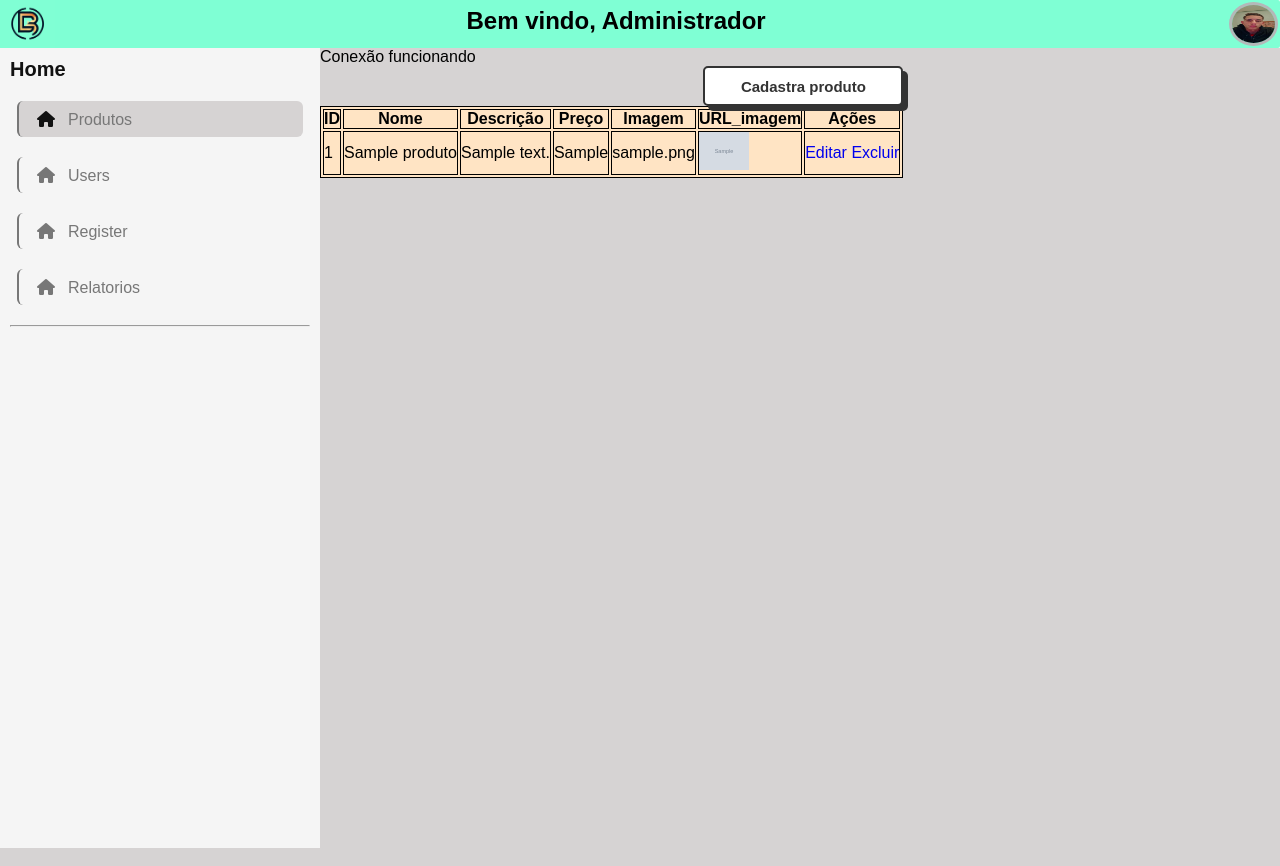
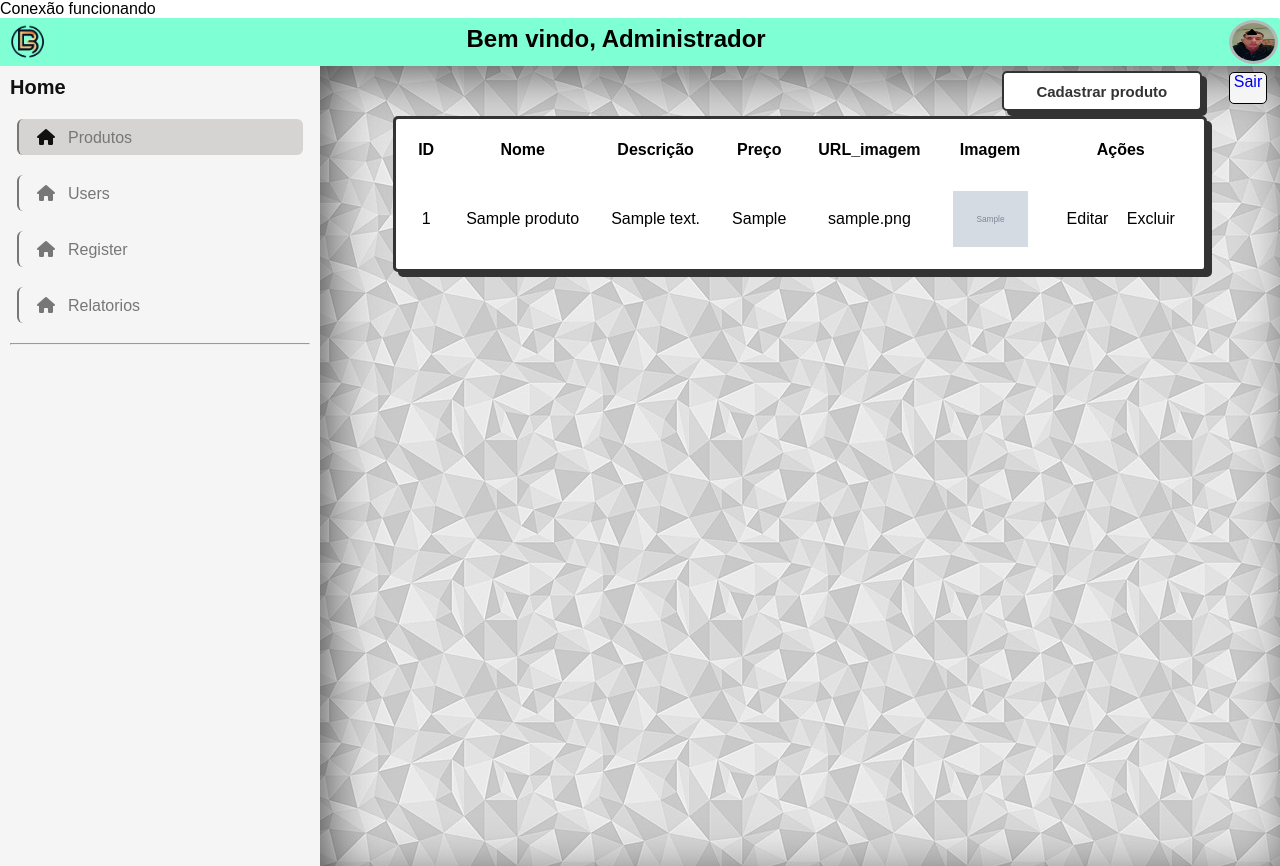
Before and after one commit to IgorFreitasRocha/crud_ingresso, a PHP site: page /CRUD/painel_admin.php in a window 1280 px wide. Run offline with PHP 8.4, Linux system fonts and the light colour scheme; the visitor is signed in with stand-in values (Sample User, id 1); tables that the repository leaves empty or names only in its code hold one stand-in row (values such as "Sample post"); grey boxes marked "Sample" are stand-in pictures; some libraries are stand-ins or nearby versions.

Commit message:
Logout incluso

```diff
--- a/CRUD/excluir_produto.php
+++ b/CRUD/excluir_produto.php
@@ -3,7 +3,7 @@ session_start();
 
 
 if(!isset($_SESSION['admin_logado'])){
-    header("Location:login.php");
+    header("Location:logout.php");
     exit();
 
 
@@ -47,7 +47,7 @@ if ($_SERVER['REQUEST_METHOD'] == 'GET' && isset($_GET['id'])){
 <body>
     <h2>Excluir produto</h2>
     <p><?php echo $mensagem ?></p>
-    <a href="listar_produto.php">Voltar a lista de produtos</a>
+    <a href="painel_admin.php">Voltar a lista de produtos</a>
 
 </body>
 </html>
--- /dev/null
+++ b/CRUD/logout.php
@@ -0,0 +1,6 @@
+<?php
+    require_once "processa_login.php";
+    logout();
+
+
+?>
--- a/CRUD/painel_admin.php
+++ b/CRUD/painel_admin.php
@@ -1,11 +1,25 @@
 <?php
 session_start();
 
-
+//Varificação se o usuario está logado
 if (!isset($_SESSION['admin_logado'])) {
-    header("Location:login.php");
+    header("Location:logout.php");
     exit();
 }
+
+
+//Banco de dados
+
+require_once('conexao.php');
+
+try {
+    $stmt = $pdo->prepare("SELECT * FROM produtos");
+    $stmt->execute();
+    $produtos = $stmt->fetchAll(PDO::FETCH_ASSOC);
+} catch (PDOException $erro) {
+    echo "Erro " . $erro->getMessage();
+}
+
 ?>
 
 
@@ -33,7 +47,13 @@ if (!isset($_SESSION['admin_logado'])) {
             <div class="user">
                 <img src="img/eu.jpg" alt="">
             </div>
+
+            <i class="drop fa-solid fa-caret-up"></i>
+            <div class="logout">
+                <a href="logout.php">Sair</a>
+            </div>
         </div>
+
 
     </header>
 
@@ -55,22 +75,9 @@ if (!isset($_SESSION['admin_logado'])) {
         </div> <!--Fim sidebar-->
 
         <div class="content">
-            <div>
-                <?php
-
-                require_once('conexao.php');
-
-                try {
-                    $stmt = $pdo->prepare("SELECT * FROM produtos");
-                    $stmt->execute();
-                    $produtos = $stmt->fetchAll(PDO::FETCH_ASSOC);
-                } catch (PDOException $erro) {
-                    echo "Erro " . $erro->getMessage();
-                }
-
-                ?>
+            <div class="container_center">
                 <div class="cad_produtos">
-                    <a href="cadastrar_produto.php"> <button class="btn_cad">Cadastra produto</button> </a>
+                    <a href="cadastrar_produto.php"> <button class="btn_cad">Cadastrar produto</button> </a>
                 </div>
                 <table>
                     <thead>
@@ -79,8 +86,8 @@ if (!isset($_SESSION['admin_logado'])) {
                             <th>Nome</th>
                             <th>Descrição</th>
                             <th>Preço</th>
+                            <th>URL_imagem</th>
                             <th>Imagem</th>
-                            <th>URL_imagem</th>
                             <th>Ações</th> <!-- Adicionando uma coluna para as ações -->
                         </tr>
                     </thead>
@@ -93,10 +100,10 @@ if (!isset($_SESSION['admin_logado'])) {
                                 <td><?php echo $produto['descricao']; ?></td>
                                 <td><?php echo $produto['preco']; ?></td>
                                 <td><?php echo $produto['imagem']; ?></td>
-                                <td><img src="<?php echo $produto['url_imagem']; ?>" alt="Imagem do produto" width="50"></td>
+                                <td><img src="<?php echo $produto['url_imagem']; ?>" alt="Imagem do produto" width="75"></td>
                                 <td>
-                                    <a href="editar_produto.php?id=<?php echo $produto['id']; ?>">Editar</a>
-                                    <a href="excluir_produto.php?id=<?php echo $produto['id']; ?>">Excluir</a>
+                                    <a class="btn_edit" href="editar_produto.php?id=<?php echo $produto['id']; ?>">Editar</a>
+                                    <a class="btn_exc" href="excluir_produto.php?id=<?php echo $produto['id']; ?>">Excluir</a>
                                 </td>
                             </tr>
                         <?php } ?>
@@ -111,7 +118,7 @@ if (!isset($_SESSION['admin_logado'])) {
 
 
     <script src="https://kit.fontawesome.com/482af9f33c.js" crossorigin="anonymous"></script>
-    <script src="javinha.js"></script>
+    <script src="js/javinha.js"></script>
 </body>
 
 </html>
--- a/CRUD/painelcss.css
+++ b/CRUD/painelcss.css
@@ -40,6 +40,8 @@ ul {
 
 /*End Scroll bar*/
 
+
+/*CABEÇALHO*/
 header {
     background-color: #7fffd4;
     display: flex;
@@ -57,6 +59,12 @@ header h2 {
     display: flex;
     justify-content: space-between;
     width: 100%;
+}
+
+.drop{
+    position: absolute;
+    right: 10px;
+    top: 20px;
 }
 
 .logo img {
@@ -78,6 +86,22 @@ header h2 {
     border-radius: 50%;
     border: 3px solid #b4b8b9;
 }
+
+.logout{
+    text-align: center;
+    background-color: whitesmoke;
+    width: 3%;
+    height: 4%;
+    position: absolute;
+    right: 1%;
+    top: 9%;
+    border: 1px solid rgb(0, 0, 0) ;
+    border-radius: 5px;
+
+}
+
+/*FIM CABEÇALHO*/
+
 
 .main {
     height: 100%;
@@ -110,15 +134,17 @@ header h2 {
     background-color: rgb(214, 211, 211);
     color: #333;
 }
+
 .sidebar button:hover {
     background-color: rgb(214, 211, 211);
     color: #333;
 }
 
+
+/*PAINEL ADMIN*/
 .active {
     background-color: rgb(214, 211, 211);
     color: #111;
-
 }
 
 .active i {
@@ -132,20 +158,33 @@ i {
 .content {
     display: flex;
     width: 75%;
-    background-color: rgb(214, 211, 211);
+    background-image: url(img/textura.jpg);
+    box-shadow: 10px 10px 58px -11px rgba(0,0,0,0.82) inset;
+-webkit-box-shadow: 10px 10px 58px -11px rgba(0,0,0,0.82) inset;
+-moz-box-shadow: 10px 10px 58px -11px rgba(0,0,0,0.82) inset;
+    justify-content: space-around;
 }
 
-.content table, th, td {
-    border: 1px solid;
-    background-color: bisque;
+.content table, .cadas_produto {
+    background-color: #ffffff;
+    box-shadow: 5px 5px 0px 0px rgba(51, 51, 51, 1);
+    border: 3px solid #333333;
+    border-radius: 5px;
+    padding: 5px;
 }
 
-.cad_produtos{
+.content th,
+td {
+    padding: 15px;
+    text-align: center;
+}
+
+.cad_produtos {
     display: flex;
     justify-content: flex-end;
 }
 
-.btn_cad {
+.btn_cad, .return_cad {
     display: flex;
     align-items: center;
     justify-content: center;
@@ -160,10 +199,75 @@ i {
     transition: 0.3s;
     box-shadow: 5px 5px 0px 0px rgba(51, 51, 51, 1);
     background-color: #ffffff;
-  }
+    padding: 5px;
+    margin: 5px;
+    cursor: pointer;
+}
 
-  .btn_cad:hover {
+.btn_cad:hover, .return_cad:hover {
     box-shadow: 0 0 #333;
     color: #fff;
-    background-color: #333;
-  }
+    background-color: #000000;
+}
+
+.btn_edit,
+.btn_exc {
+    border-radius: 5px;
+    font-size: 16px;
+    padding: 7px;
+    transition-duration: 0.3s;
+    color: black;
+}
+
+.btn_edit:hover {
+    background-color: #000000;
+    color: white;
+}
+
+.btn_exc:hover {
+    background-color: #000000;
+    color: white;
+}
+
+/* FIM PAINEL ADMIN */
+
+
+
+/*INICIO CADASTRAR PRODUTOS */
+
+.container_cad_produto{
+    display: flex;
+    align-items: flex-end;
+    flex-direction: column;
+    width: 36%;
+}
+
+.return_cad a{
+    width: 100%;
+    height: 100%;
+    color: #000000;
+    text-align: center;
+    padding: 5px;
+}
+
+.return_cad a:hover{
+    color: #ffffff;
+}
+
+.cadas_produto {
+    display: flex;
+    flex-direction: column;
+    width: 100%;
+    height: 36%;
+}
+
+.cadas_produto h2{
+    text-align: center;
+}
+
+form {
+    display: flex;
+    flex-wrap: nowrap;
+    flex-direction: column;
+    align-items: stretch;
+}
--- a/index.php
+++ b/index.php
@@ -15,6 +15,7 @@
     <br>
     <label for="senha">Senha : </label>
     <input type="text" name="senha" id="senha" required>
+    <i class="fa-solid fa-eye"></i>
     <br>
     <input type="submit" value="entrar">
      <?php
@@ -27,6 +28,6 @@
   </form>
 
 
-
+  <script src="https://kit.fontawesome.com/482af9f33c.js" crossorigin="anonymous"></script>
 </body>
 </html>
```
Also changed, not shown: CRUD/cadastrar_produto.php (+22 -30 lines), CRUD/editar_produto.php (+6 -2 lines), CRUD/processa_login.php (+14 -1 lines), CRUD/img/textura.jpg (added), CRUD/javinha.js (deleted), CRUD/js/javinha.js (added), 5 other files.
